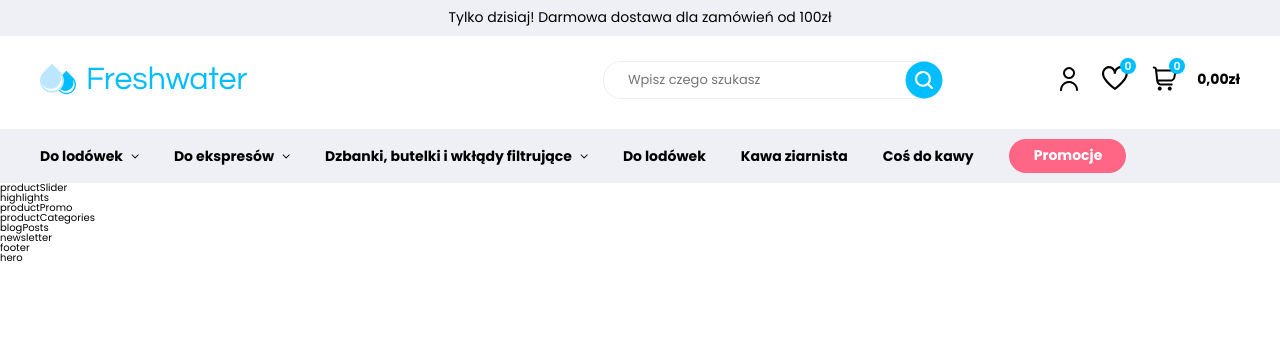
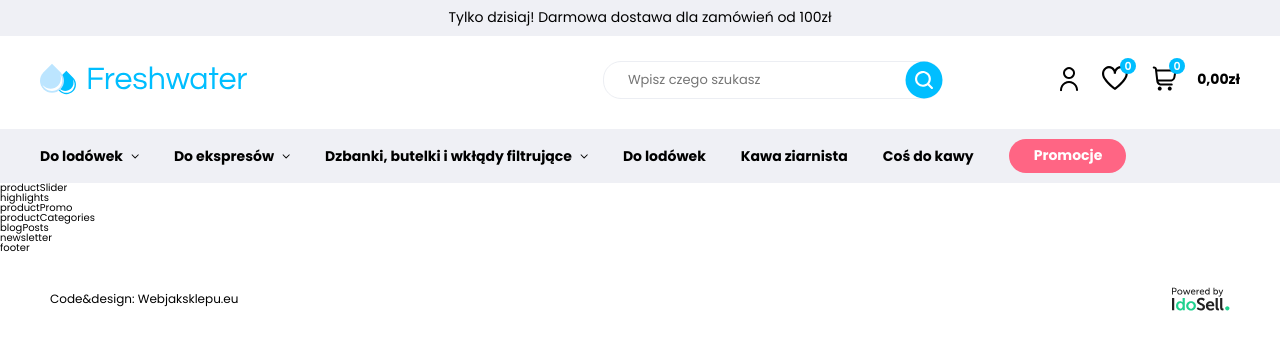
Before and after one commit to B4rt0sz/ecommerce-challenge, a React (Create React App) app: page / in a window 1280 px wide. Shown: the top 350 px of the page. Built offline with nearby package versions, Linux system fonts and the light colour scheme.

Commit message:
add Hero component

```diff
--- /dev/null
+++ b/src/layout/Hero/index.scss
@@ -0,0 +1,30 @@
+.hero {
+  display: flex;
+  justify-content: center;
+  min-height: 83px;
+  padding: 17px 10px;
+
+  @media (min-width: 886px) {
+    min-height: 58px;
+    padding: 17px 10px;
+  }
+
+  &__container {
+    max-width: 1200px;
+    width: 100%;
+    display: flex;
+    flex-direction: column-reverse;
+    justify-content: center;
+    align-items: center;
+    gap: 10px;
+    font-size: 12px;
+    line-height: 18px;
+
+    @media (min-width: 886px) {
+      min-height: 58px;
+      padding: 17px 10px;
+      flex-direction: row;
+      justify-content: space-between;
+    }
+  }
+}
--- a/src/layout/Hero/index.tsx
+++ b/src/layout/Hero/index.tsx
@@ -1,5 +1,15 @@
+import './index.scss'
+import Logo3Icon from 'components/icons/Logo3Icon'
+
 const Hero = () => {
-  return <div className='hero'>hero</div>
+  return (
+    <div className='hero'>
+      <div className='hero__container'>
+        <p>Code&design: Webjaksklepu.eu</p>
+        <Logo3Icon />
+      </div>
+    </div>
+  )
 }
 
 export default Hero
```
